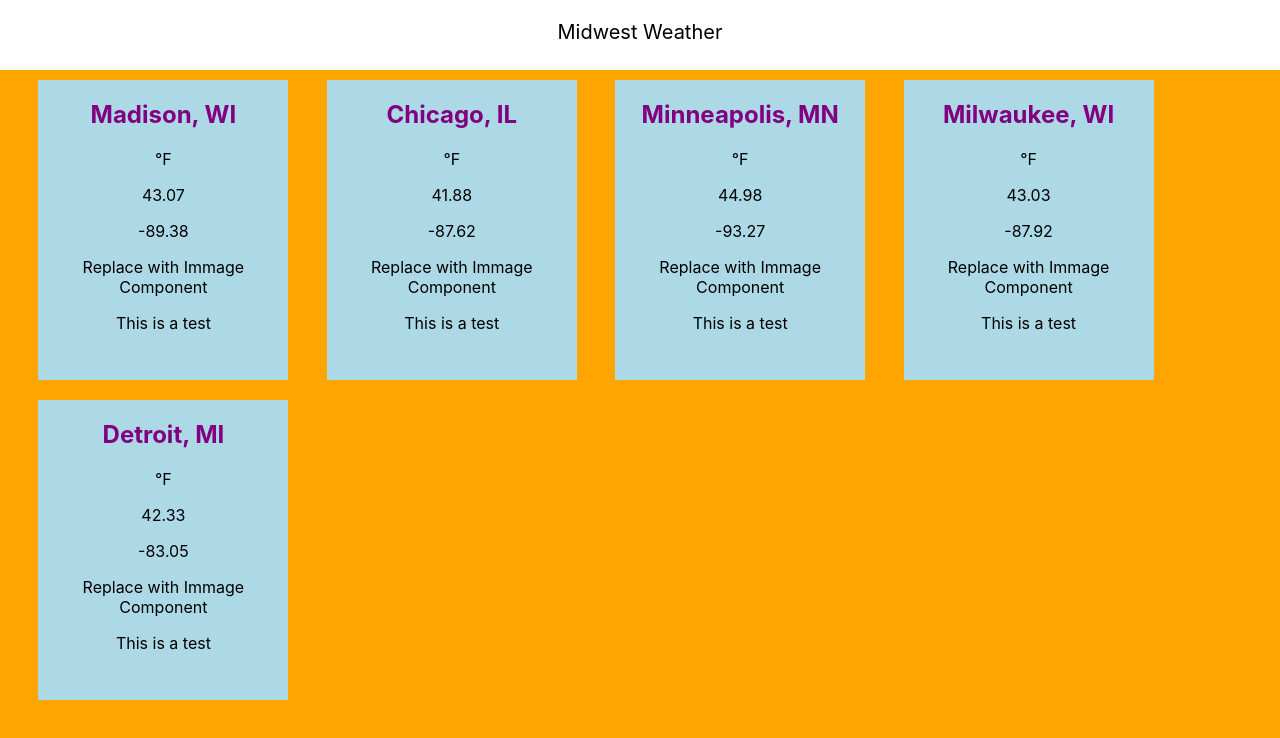
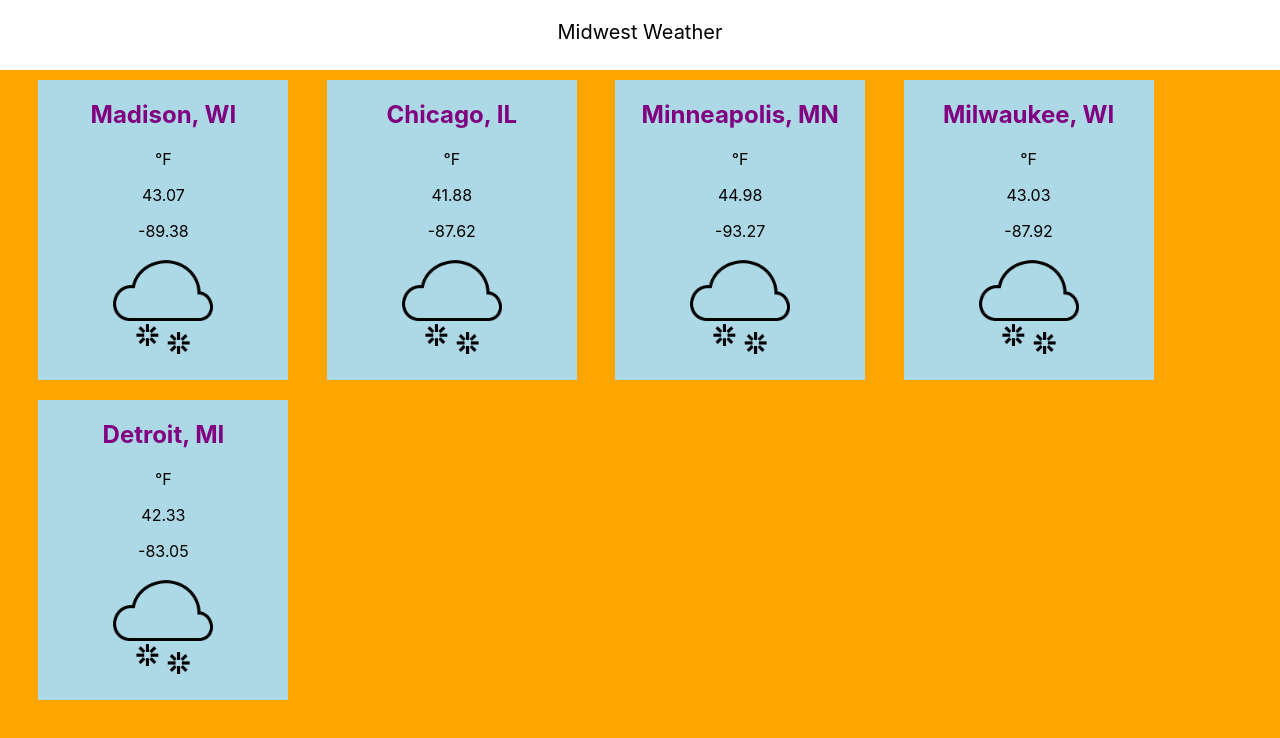
Before and after one commit to flintco/Weather-Dashboard, a React (Create React App) app: page / in a window 1280 px wide. Shown: the top 738 px of the page. Built offline with nearby package versions, Linux system fonts and the light colour scheme; no server answers.

Commit message:
Added ConditionalImage component and test img

```diff
--- /dev/null
+++ b/src/ConditionalImage.js
@@ -0,0 +1,30 @@
+import React, { Component } from 'react';
+import snow from './Images/snow.png'
+
+class ConditionalImage extends Component {
+    constructor (props){
+      super(props);
+      this.state = {
+        imageAddress: ""
+      };
+    }
+
+    render(){
+       /* if (this.props.weather == "snow"){
+            this.setState({
+                imageAddress: "./Images/snow.png"
+            });
+        }
+        {this.state.imageAddress}
+        */
+       var imageName = require('./Images/snow.png')
+        return(
+            <div>
+                <img src={snow} style={{width: "100px"}}/>
+            </div>
+        )
+    }
+
+}
+
+export default ConditionalImage;
--- a/src/DailyForecast.js
+++ b/src/DailyForecast.js
@@ -1,4 +1,5 @@
 import React, { Component } from 'react';
+import ConditionalImage from './ConditionalImage';
 
 class DailyForecast extends Component {
     constructor (props){
@@ -36,10 +37,7 @@ class DailyForecast extends Component {
           <p>{this.state.temperature + '\u00b0' + 'F'}</p>
           <p>{this.props.lat}</p>
           <p>{this.props.long}</p>
-          <p>Replace with Immage Component</p>
-
-          <p>This is a test</p>
-
+          <ConditionalImage weather="snow"></ConditionalImage>
         </div>
       );
     }
```
